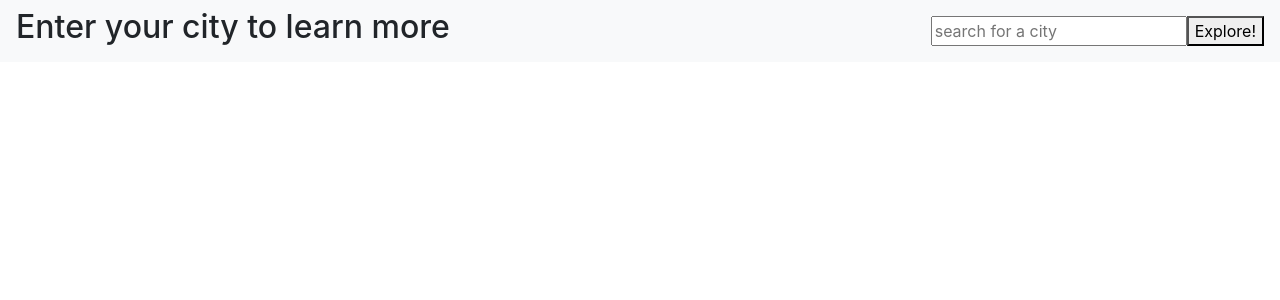
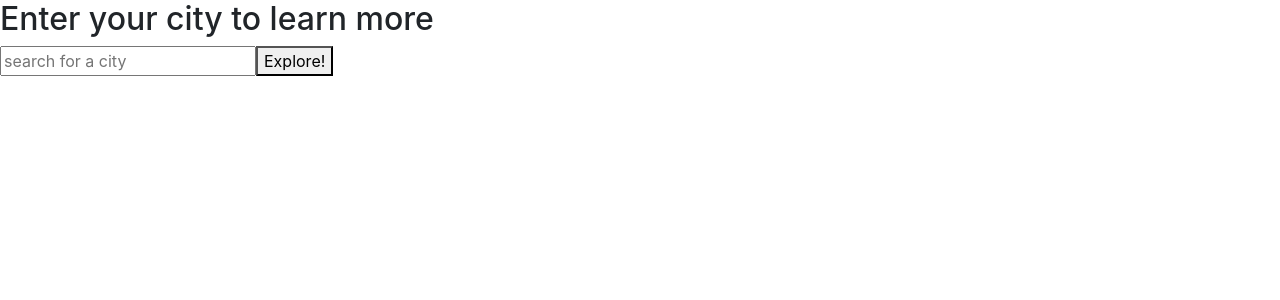
Before and after one commit to everydaytimmy/city-explorer, a React (Create React App) app: page / in a window 1280 px wide. Shown: the top 300 px of the page. Built offline with nearby package versions, Linux system fonts and the light colour scheme; no server answers.

Commit message:
fixed bug

```diff
--- a/src/App.js
+++ b/src/App.js
@@ -1,7 +1,6 @@
 import React from 'react';
 import axios from 'axios';
 import 'bootstrap/dist/css/bootstrap.min.css';
-import Image from 'react-bootstrap/Image';
 import Navbar from 'react-bootstrap/Navbar';
 import Form from 'react-bootstrap/Form';
 import './App.css';
@@ -36,14 +35,14 @@ class App extends React.Component {
 
     return (
       <>
-      <Navbar className="bg-light justify-content-between">
+      {/* <Navbar className="bg-light justify-content-between"> */}
         <h2> Enter your city to learn more</h2>
-        <Form inline>
+        {/* <Form inline> */}
         <input onChange={(e) => this.setState({ searchQuery: e.target.value })} placeholder="search for a city"></input>
 
         <button onClick={this.getLocation}>Explore!</button>
-        </Form>
-        </Navbar>
+        {/* </Form> */}
+        {/* </Navbar> */}
         {this.state.location.place_id &&
           <>
             <h2>The city is: {this.state.location.display_name}</h2>
```
